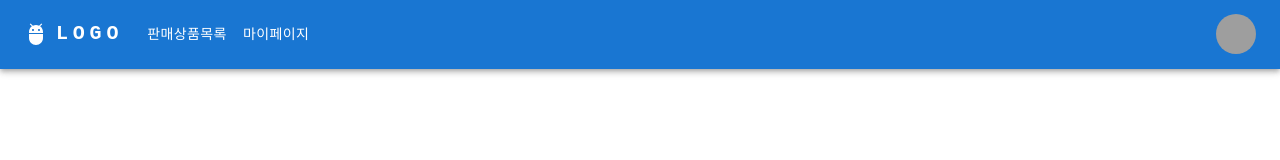
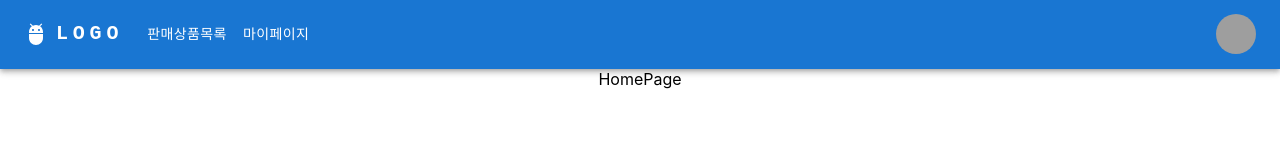
Before and after one commit to seowlee/STO-sale, a React (Create React App) app in the folder front-sto-sale/: page / in a window 1280 px wide. Before the commit this address had no page. Shown: the top 160 px of the page. Built offline with nearby package versions, Linux system fonts and the light colour scheme; grey boxes are pictures that could not be loaded.

Commit message:
FEAT: add route root path to HomePage

```diff
--- a/front-sto-sale/src/App.js
+++ b/front-sto-sale/src/App.js
@@ -7,6 +7,7 @@
 import ListProductsSalePage from "./pages/ListProductsSalePage";
 import MyPage from "./pages/MyPage";
 import OrderPage from "./pages/OrderPage";
+import HomePage from "./pages/HomePage";
 
 function App() {
   // const [message, setMessage] = useState([]);
@@ -57,6 +58,7 @@
             path="/salesRegistration"
             element={<SalesRegistrationPage />}
           ></Route> */}
+          <Route path="/" element={<HomePage />}></Route>
           <Route path="/listOnSale" element={<ListProductsSalePage />}></Route>
           <Route path="/myPage" element={<MyPage />}></Route>
           <Route path="/order/:goods_id" element={<OrderPage />}></Route>
--- /dev/null
+++ b/front-sto-sale/src/pages/HomePage.js
@@ -0,0 +1,7 @@
+import React from "react";
+
+const HomePage = () => {
+  return <div>HomePage</div>;
+};
+
+export default HomePage;
```
